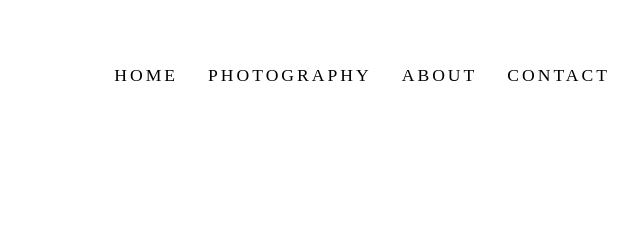
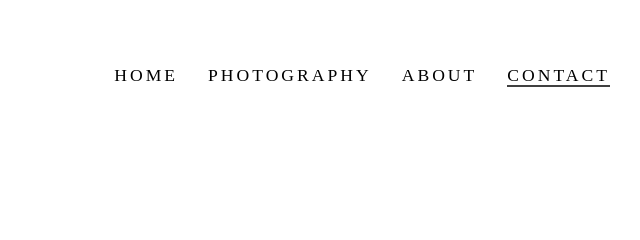
Before and after one commit to KarlMoran/KarlMoran-PicNSnip-KarlMoran-Photography-Portfolio-, a plain HTML site: page index.html in a window 1280 px wide. In both pictures the pointer is over the link "CONTACT". Shown: the full height of the page, 640-1280 px from the left. Drawn offline with Linux system fonts and the light colour scheme.

Commit message:
Fixed style on nav menu hover

```diff
--- a/assets/css/style.css
+++ b/assets/css/style.css
@@ -56,6 +56,6 @@ h1 {
     line-height: 150px;
 }
 
-#menu a:hover {
-    border-bottom: 2px solid #0000;
+#nav-menu a:hover {
+    border-bottom: 2px solid #404040;
 }
```
